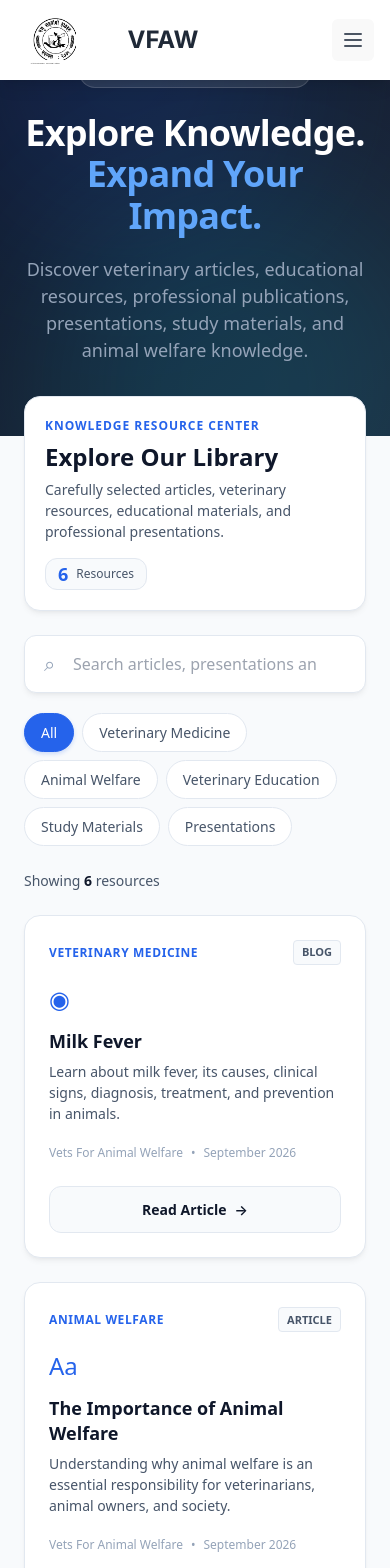
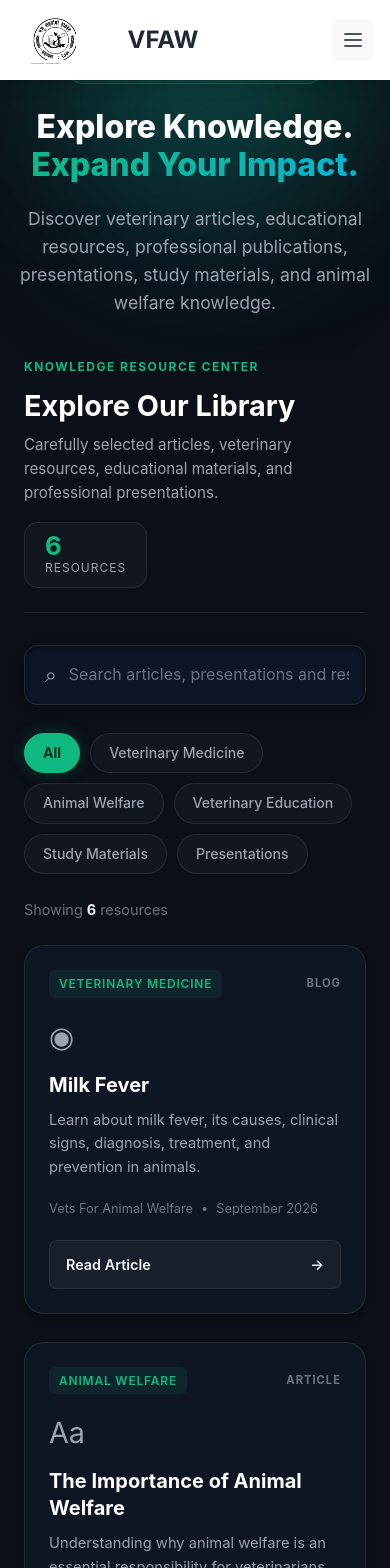
Before and after one commit to VetsForAnimalWelfare/vfaw, a React (Vite) app: page /library in a window 390 px wide. Shown: the top 1568 px of the page. Built offline with nearby package versions, Linux system fonts and the light colour scheme.

Commit message:
Refactor Library.css for design system improvements
Updated CSS variables and styles for design consistency and improved aesthetics. Enhanced layout responsiveness and visual effects.

```diff
--- a/src/Library.css
+++ b/src/Library.css
@@ -1,36 +1,45 @@
 /* =========================================================
-   1. CORE CSS VARIABLES & THEME DEFINITIONS
+   1. DESIGN SYSTEM & ROOT VARIABLES
 ========================================================= */
 :root {
-  --primary-color: #0f172a;
-  --accent-color: #2563eb;
-  --accent-hover: #1d4ed8;
-  --accent-light: rgba(37, 99, 235, 0.08);
-  --bg-main: #f8fafc;
-  --bg-card: #ffffff;
-  --text-primary: #0f172a;
-  --text-secondary: #475569;
-  --text-muted: #94a3b8;
-  --border-color: #e2e8f0;
-  --border-hover: #cbd5e1;
-  --card-shadow: 0 4px 6px -1px rgba(0, 0, 0, 0.05),
-    0 2px 4px -2px rgba(0, 0, 0, 0.05);
-  --card-shadow-hover: 0 20px 25px -5px rgba(0, 0, 0, 0.1),
-    0 8px 10px -6px rgba(0, 0, 0, 0.05);
+  /* Color Palette - Deep Slate, Emerald, and Modern Glass */
+  --bg-dark: #0b0f17;
+  --bg-card: rgba(18, 26, 41, 0.75);
+  --bg-card-hover: rgba(25, 36, 56, 0.9);
+  --bg-glass: rgba(255, 255, 255, 0.03);
+  --bg-overlay: rgba(7, 10, 15, 0.96);
+
+  --accent-primary: #10b981;
+  --accent-glow: rgba(16, 185, 129, 0.25);
+  --accent-secondary: #06b6d4;
+
+  --text-main: #f3f4f6;
+  --text-muted: #9ca3af;
+  --text-dim: #6b7280;
+
+  --border-light: rgba(255, 255, 255, 0.08);
+  --border-focus: rgba(16, 185, 129, 0.5);
+
+  --shadow-sm: 0 4px 6px -1px rgba(0, 0, 0, 0.3);
+  --shadow-3d: 0 12px 24px -4px rgba(0, 0, 0, 0.5), 0 0 20px rgba(16, 185, 129, 0.08);
+  --shadow-glow: 0 0 30px rgba(16, 185, 129, 0.2);
+
   --radius-sm: 8px;
-  --radius-md: 12px;
-  --radius-lg: 16px;
-  --transition-smooth: all 0.25s cubic-bezier(0.4, 0, 0.2, 1);
+  --radius-md: 14px;
+  --radius-lg: 20px;
+
+  --transition-fast: 0.2s cubic-bezier(0.4, 0, 0.2, 1);
+  --transition-smooth: 0.35s cubic-bezier(0.16, 1, 0.3, 1);
 }
 
 /* Base Page Setup */
 .library-page {
-  background-color: var(--bg-main);
   min-height: 100vh;
-  color: var(--text-primary);
-  font-family: system-ui, -apple-system, BlinkMacSystemFont, "Segoe UI", Roboto,
-    Oxygen, Ubuntu, Cantarell, "Open Sans", "Helvetica Neue", sans-serif;
-  line-height: 1.5;
+  background-color: var(--bg-dark);
+  color: var(--text-main);
+  font-family: -apple-system, BlinkMacSystemFont, "Segoe UI", Roboto, Oxygen, Ubuntu, Cantarell, sans-serif;
+  line-height: 1.6;
+  overflow-x: hidden;
 }
 
 /* =========================================================
@@ -38,91 +47,92 @@
 ========================================================= */
 .library-hero {
   position: relative;
-  background: linear-gradient(135deg, #0f172a 0%, #1e293b 100%);
-  color: #ffffff;
-  padding: 5rem 1.5rem 6rem;
+  padding: 80px 24px 60px;
+  text-align: center;
   overflow: hidden;
-  text-align: center;
+  background: radial-gradient(circle at 50% 0%, rgba(16, 185, 129, 0.12), transparent 70%);
 }
 
 .library-hero-background {
   position: absolute;
   top: 0;
   left: 0;
-  right: 0;
-  bottom: 0;
-  overflow: hidden;
+  width: 100%;
+  height: 100%;
   pointer-events: none;
+  z-index: 0;
 }
 
 .hero-orb {
   position: absolute;
   border-radius: 50%;
   filter: blur(80px);
-  opacity: 0.15;
 }
 
 .hero-orb-one {
-  width: 350px;
-  height: 350px;
-  background-color: #2563eb;
+  width: 300px;
+  height: 300px;
+  background: rgba(16, 185, 129, 0.15);
   top: -100px;
-  left: -50px;
+  left: 20%;
 }
 
 .hero-orb-two {
-  width: 400px;
-  height: 400px;
-  background-color: #06b6d4;
-  bottom: -150px;
-  right: -50px;
+  width: 250px;
+  height: 250px;
+  background: rgba(6, 182, 212, 0.12);
+  top: 10px;
+  right: 20%;
 }
 
 .library-hero-content {
   position: relative;
+  z-index: 1;
   max-width: 800px;
   margin: 0 auto;
-  z-index: 1;
 }
 
 .library-badge {
   display: inline-flex;
   align-items: center;
-  gap: 0.5rem;
-  padding: 0.375rem 0.875rem;
-  background: rgba(255, 255, 255, 0.1);
-  border: 1px solid rgba(255, 255, 255, 0.15);
-  border-radius: 50px;
-  font-size: 0.75rem;
+  gap: 8px;
+  padding: 6px 16px;
+  border-radius: 30px;
+  background: rgba(16, 185, 129, 0.08);
+  border: 1px solid rgba(16, 185, 129, 0.25);
+  color: var(--accent-primary);
+  font-size: 0.78rem;
   font-weight: 700;
-  letter-spacing: 0.08em;
-  color: #bfdbfe;
-  margin-bottom: 1.5rem;
+  letter-spacing: 1.5px;
+  margin-bottom: 24px;
 }
 
 .badge-dot {
   width: 6px;
   height: 6px;
-  background-color: #60a5fa;
   border-radius: 50%;
+  background-color: var(--accent-primary);
+  box-shadow: 0 0 8px var(--accent-primary);
 }
 
 .library-hero h1 {
-  font-size: clamp(2.25rem, 5vw, 3.5rem);
+  font-size: 2.8rem;
   font-weight: 800;
-  line-height: 1.15;
-  margin-bottom: 1.25rem;
-  letter-spacing: -0.02em;
+  line-height: 1.2;
+  margin-bottom: 20px;
+  color: #ffffff;
 }
 
 .library-hero h1 span {
-  color: #60a5fa;
+  background: linear-gradient(135deg, #10b981 0%, #06b6d4 100%);
+  -webkit-background-clip: text;
+  -webkit-text-fill-color: transparent;
 }
 
 .library-hero p {
-  font-size: 1.125rem;
-  color: #94a3b8;
-  max-width: 650px;
+  font-size: 1.1rem;
+  color: var(--text-muted);
+  max-width: 640px;
   margin: 0 auto;
 }
 
@@ -130,210 +140,207 @@
    3. MAIN CONTAINER & CONTROLS
 ========================================================= */
 .library-container {
-  max-width: 1200px;
-  margin: -2.5rem auto 4rem;
-  padding: 0 1.5rem;
-  position: relative;
-  z-index: 2;
+  max-width: 1240px;
+  margin: 0 auto;
+  padding: 0 24px 80px;
 }
 
-/* Library Header */
 .library-header {
-  background: var(--bg-card);
-  border: 1px solid var(--border-color);
-  border-radius: var(--radius-lg);
-  padding: 1.75rem 2rem;
   display: flex;
   justify-content: space-between;
-  align-items: center;
-  box-shadow: var(--card-shadow);
-  margin-bottom: 1.5rem;
+  align-items: flex-end;
+  padding-bottom: 24px;
+  border-bottom: 1px solid var(--border-light);
+  margin-bottom: 32px;
 }
 
 .section-small-title {
-  display: block;
   font-size: 0.75rem;
   font-weight: 700;
-  letter-spacing: 0.08em;
-  color: var(--accent-color);
-  margin-bottom: 0.25rem;
+  letter-spacing: 1.5px;
+  color: var(--accent-primary);
+  display: block;
+  margin-bottom: 6px;
 }
 
 .library-heading h2 {
-  font-size: 1.5rem;
+  font-size: 1.8rem;
   font-weight: 700;
-  color: var(--text-primary);
-  margin-bottom: 0.25rem;
+  color: #ffffff;
 }
 
 .library-heading p {
-  font-size: 0.875rem;
-  color: var(--text-secondary);
+  color: var(--text-muted);
+  font-size: 0.95rem;
+  margin-top: 4px;
 }
 
 .library-count {
   display: flex;
   flex-direction: column;
-  align-items: center;
-  justify-content: center;
-  background-color: var(--bg-main);
-  border: 1px solid var(--border-color);
-  padding: 0.5rem 1.25rem;
+  align-items: flex-end;
+  background: var(--bg-glass);
+  padding: 10px 20px;
   border-radius: var(--radius-md);
-  min-width: 90px;
+  border: 1px solid var(--border-light);
 }
 
 .library-count strong {
-  font-size: 1.5rem;
-  font-weight: 800;
-  color: var(--accent-color);
+  font-size: 1.6rem;
+  color: var(--accent-primary);
   line-height: 1;
 }
 
 .library-count span {
   font-size: 0.75rem;
-  color: var(--text-secondary);
-  font-weight: 500;
+  color: var(--text-muted);
+  text-transform: uppercase;
+  letter-spacing: 1px;
 }
 
-/* Search Bar */
+/* Search Bar (3D Effect & Glowing Outline) */
 .library-controls {
-  margin-bottom: 1.25rem;
+  margin-bottom: 28px;
 }
 
 .library-search {
   position: relative;
+  display: flex;
+  align-items: center;
   width: 100%;
+  background: rgba(15, 23, 42, 0.8);
+  border: 1px solid var(--border-light);
+  border-radius: var(--radius-md);
+  box-shadow: inset 0 2px 4px rgba(0, 0, 0, 0.4), 0 4px 12px rgba(0, 0, 0, 0.2);
+  transition: var(--transition-smooth);
+}
+
+.library-search:focus-within {
+  border-color: var(--accent-primary);
+  box-shadow: inset 0 2px 4px rgba(0, 0, 0, 0.3), 0 0 20px var(--accent-glow);
+  transform: translateY(-2px);
 }
 
 .search-icon {
-  position: absolute;
-  left: 1.25rem;
-  top: 50%;
-  transform: translateY(-50%);
-  font-size: 1.25rem;
+  padding-left: 20px;
   color: var(--text-muted);
+  font-size: 1.3rem;
   pointer-events: none;
 }
 
 .library-search input {
   width: 100%;
-  padding: 1rem 3rem 1rem 3rem;
+  padding: 16px 16px 16px 12px;
+  background: transparent;
+  border: none;
+  color: var(--text-main);
   font-size: 1rem;
-  background: var(--bg-card);
-  border: 1px solid var(--border-color);
-  border-radius: var(--radius-md);
-  color: var(--text-primary);
-  box-shadow: var(--card-shadow);
-  transition: var(--transition-smooth);
+  outline: none;
 }
 
-.library-search input:focus {
-  outline: none;
-  border-color: var(--accent-color);
-  box-shadow: 0 0 0 3px rgba(37, 99, 235, 0.15);
+.library-search input::placeholder {
+  color: var(--text-dim);
 }
 
 .clear-search {
-  position: absolute;
-  right: 1rem;
-  top: 50%;
-  transform: translateY(-50%);
-  background: none;
+  background: transparent;
   border: none;
-  font-size: 1.25rem;
   color: var(--text-muted);
+  font-size: 1.3rem;
+  padding: 0 20px;
   cursor: pointer;
-  padding: 0.25rem;
-  line-height: 1;
+  transition: var(--transition-fast);
 }
 
 .clear-search:hover {
-  color: var(--text-primary);
+  color: var(--text-main);
 }
 
-/* Category Filters */
+/* Category Filter Chips */
 .category-filter {
   display: flex;
   flex-wrap: wrap;
-  gap: 0.5rem;
-  margin-bottom: 1.5rem;
+  gap: 10px;
+  margin-bottom: 24px;
 }
 
 .category-filter button {
-  background: var(--bg-card);
-  border: 1px solid var(--border-color);
-  color: var(--text-secondary);
-  padding: 0.5rem 1rem;
-  border-radius: 50px;
-  font-size: 0.875rem;
+  background: var(--bg-glass);
+  border: 1px solid var(--border-light);
+  color: var(--text-muted);
+  padding: 8px 18px;
+  border-radius: 30px;
+  font-size: 0.88rem;
   font-weight: 500;
   cursor: pointer;
-  transition: var(--transition-smooth);
+  transition: var(--transition-fast);
 }
 
 .category-filter button:hover {
-  border-color: var(--border-hover);
-  color: var(--text-primary);
+  border-color: rgba(255, 255, 255, 0.2);
+  color: var(--text-main);
+  transform: translateY(-1px);
 }
 
 .category-filter button.active {
-  background-color: var(--accent-color);
-  border-color: var(--accent-color);
-  color: #ffffff;
-  box-shadow: 0 2px 4px rgba(37, 99, 235, 0.2);
+  background: var(--accent-primary);
+  border-color: var(--accent-primary);
+  color: #052e16;
+  font-weight: 700;
+  box-shadow: 0 0 15px var(--accent-glow);
 }
 
-/* Results Info */
 .library-results {
-  font-size: 0.875rem;
-  color: var(--text-secondary);
-  margin-bottom: 1.5rem;
+  font-size: 0.9rem;
+  color: var(--text-dim);
+  margin-bottom: 24px;
 }
 
 .library-results strong {
-  color: var(--text-primary);
+  color: var(--text-main);
 }
 
 /* =========================================================
-   4. RESOURCE CARDS GRID & HOVER EFFECTS
+   4. RESOURCE CARD GRID (3D LIFT & HOVER)
 ========================================================= */
 .library-grid {
   display: grid;
   grid-template-columns: repeat(auto-fill, minmax(320px, 1fr));
-  gap: 1.5rem;
+  gap: 28px;
 }
 
 .library-card {
   position: relative;
   background: var(--bg-card);
-  border: 1px solid var(--border-color);
+  border: 1px solid var(--border-light);
   border-radius: var(--radius-lg);
-  padding: 1.5rem;
+  padding: 24px;
   display: flex;
   flex-direction: column;
   justify-content: space-between;
-  box-shadow: var(--card-shadow);
+  backdrop-filter: blur(12px);
+  box-shadow: var(--shadow-sm);
   transition: var(--transition-smooth);
   overflow: hidden;
+}
+
+/* Entire Card Hover Transformation */
+.library-card:hover {
+  transform: translateY(-8px) scale(1.01);
+  background: var(--bg-card-hover);
+  border-color: var(--accent-glow);
+  box-shadow: var(--shadow-3d);
 }
 
 .card-glow {
   position: absolute;
   top: 0;
   left: 0;
-  width: 100%;
-  height: 4px;
-  background: linear-gradient(90deg, var(--accent-color), #06b6d4);
+  right: 0;
+  height: 3px;
+  background: linear-gradient(90deg, var(--accent-primary), var(--accent-secondary));
   opacity: 0;
-  transition: var(--transition-smooth);
-}
-
-/* 3D Lift and Card Hover State */
-.library-card:hover {
-  transform: translateY(-6px);
-  border-color: var(--border-hover);
-  box-shadow: var(--card-shadow-hover);
+  transition: var(--transition-fast);
 }
 
 .library-card:hover .card-glow {
@@ -344,50 +351,51 @@
   display: flex;
   justify-content: space-between;
   align-items: center;
-  margin-bottom: 1rem;
+  margin-bottom: 16px;
 }
 
 .article-category {
   font-size: 0.75rem;
   font-weight: 600;
-  color: var(--accent-color);
   text-transform: uppercase;
-  letter-spacing: 0.05em;
+  letter-spacing: 0.8px;
+  color: var(--accent-primary);
+  background: rgba(16, 185, 129, 0.08);
+  padding: 4px 10px;
+  border-radius: 6px;
 }
 
 .article-type {
-  font-size: 0.6875rem;
+  font-size: 0.7rem;
   font-weight: 700;
-  background-color: var(--bg-main);
-  border: 1px solid var(--border-color);
-  color: var(--text-secondary);
-  padding: 0.2rem 0.5rem;
-  border-radius: 4px;
+  letter-spacing: 1px;
+  color: var(--text-dim);
 }
 
 .card-icon {
-  font-size: 1.5rem;
-  margin-bottom: 0.75rem;
-  color: var(--accent-color);
+  font-size: 1.8rem;
+  color: var(--text-muted);
+  margin-bottom: 12px;
+  transition: var(--transition-fast);
 }
 
-.card-content {
-  flex: 1;
+.library-card:hover .card-icon {
+  color: var(--accent-primary);
+  transform: scale(1.1);
 }
 
 .card-content h3 {
-  font-size: 1.125rem;
+  font-size: 1.25rem;
   font-weight: 700;
+  color: #ffffff;
+  margin-bottom: 10px;
   line-height: 1.35;
-  color: var(--text-primary);
-  margin-bottom: 0.5rem;
 }
 
 .card-content p {
-  font-size: 0.875rem;
-  color: var(--text-secondary);
-  line-height: 1.5;
-  margin-bottom: 1.25rem;
+  font-size: 0.92rem;
+  color: var(--text-muted);
+  margin-bottom: 20px;
   display: -webkit-box;
   -webkit-line-clamp: 3;
   -webkit-box-orient: vertical;
@@ -397,89 +405,81 @@
 .article-meta {
   display: flex;
   align-items: center;
-  gap: 0.5rem;
-  font-size: 0.75rem;
-  color: var(--text-muted);
-  margin-bottom: 1.5rem;
+  gap: 8px;
+  font-size: 0.8rem;
+  color: var(--text-dim);
+  margin-bottom: 20px;
 }
 
 /* Card Button */
 .read-button {
   width: 100%;
   display: flex;
+  justify-content: space-between;
   align-items: center;
-  justify-content: center;
-  gap: 0.5rem;
-  padding: 0.75rem 1rem;
-  background-color: var(--bg-main);
-  border: 1px solid var(--border-color);
-  border-radius: var(--radius-md);
-  color: var(--text-primary);
-  font-size: 0.875rem;
+  background: rgba(255, 255, 255, 0.04);
+  border: 1px solid var(--border-light);
+  color: var(--text-main);
+  padding: 12px 16px;
+  border-radius: var(--radius-sm);
   font-weight: 600;
+  font-size: 0.9rem;
   cursor: pointer;
-  transition: var(--transition-smooth);
+  transition: var(--transition-fast);
+}
+
+.library-card:hover .read-button {
+  background: var(--accent-primary);
+  border-color: var(--accent-primary);
+  color: #052e16;
 }
 
 .button-arrow {
-  transition: transform 0.2s ease;
-}
-
-.library-card:hover .read-button {
-  background-color: var(--accent-color);
-  border-color: var(--accent-color);
-  color: #ffffff;
+  transition: transform var(--transition-fast);
 }
 
 .library-card:hover .button-arrow {
   transform: translateX(4px);
 }
 
-/* No Results Container */
+/* No Results State */
 .no-results {
   text-align: center;
-  padding: 4rem 2rem;
+  padding: 60px 20px;
   background: var(--bg-card);
-  border: 1px dashed var(--border-color);
   border-radius: var(--radius-lg);
+  border: 1px dashed var(--border-light);
 }
 
 .no-results-icon {
-  font-size: 2.5rem;
-  color: var(--text-muted);
-  margin-bottom: 1rem;
+  font-size: 3rem;
+  color: var(--text-dim);
+  margin-bottom: 12px;
 }
 
 .no-results h3 {
-  font-size: 1.25rem;
-  font-weight: 700;
-  margin-bottom: 0.5rem;
+  font-size: 1.4rem;
+  color: #ffffff;
+  margin-bottom: 8px;
 }
 
 .no-results p {
-  color: var(--text-secondary);
-  font-size: 0.875rem;
-  margin-bottom: 1.5rem;
+  color: var(--text-muted);
+  margin-bottom: 20px;
 }
 
 .no-results button {
-  background: var(--accent-color);
-  color: #ffffff;
+  background: var(--accent-primary);
+  color: #052e16;
   border: none;
-  padding: 0.625rem 1.25rem;
-  border-radius: var(--radius-md);
-  font-size: 0.875rem;
-  font-weight: 600;
+  padding: 10px 20px;
+  border-radius: 30px;
+  font-weight: 700;
   cursor: pointer;
-  transition: var(--transition-smooth);
-}
-
-.no-results button:hover {
-  background: var(--accent-hover);
 }
 
 /* =========================================================
-   5. FULL-SCREEN READER OVERLAYS
+   5. FULLSCREEN READER OVERLAY & MODAL VIEWS
 ========================================================= */
 .reader-overlay {
   position: fixed;
@@ -487,264 +487,255 @@
   left: 0;
   width: 100vw;
   height: 100vh;
-  background-color: #ffffff;
-  z-index: 1000;
+  background-color: var(--bg-overlay);
+  backdrop-filter: blur(20px);
+  z-index: 9999;
   display: flex;
   flex-direction: column;
-  overflow: hidden;
+  animation: fadeIn 0.25s ease-out forwards;
 }
 
-/* Reader Navigation Header */
+@keyframes fadeIn {
+  from { opacity: 0; transform: scale(0.99); }
+  to { opacity: 1; transform: scale(1); }
+}
+
+/* Reader Header */
 .reader-header {
   height: 64px;
-  background-color: var(--primary-color);
-  color: #ffffff;
+  padding: 0 24px;
   display: flex;
+  justify-content: space-between;
   align-items: center;
-  justify-content: space-between;
-  padding: 0 1.5rem;
-  border-bottom: 1px solid rgba(255, 255, 255, 0.1);
+  border-bottom: 1px solid var(--border-light);
+  background: rgba(11, 15, 23, 0.8);
   flex-shrink: 0;
 }
 
 .reader-brand {
   display: flex;
   align-items: center;
-  gap: 0.75rem;
+  gap: 12px;
 }
 
 .reader-logo {
-  font-weight: 800;
-  font-size: 1.125rem;
-  letter-spacing: 0.05em;
-  color: #ffffff;
+  font-weight: 900;
+  letter-spacing: 1px;
+  color: var(--accent-primary);
 }
 
 .reader-divider {
   width: 1px;
   height: 16px;
-  background-color: rgba(255, 255, 255, 0.2);
+  background-color: var(--border-light);
 }
 
 .reader-section {
-  font-size: 0.75rem;
-  font-weight: 600;
-  letter-spacing: 0.05em;
-  color: #94a3b8;
+  font-size: 0.8rem;
+  letter-spacing: 1px;
+  color: var(--text-muted);
 }
 
 .reader-actions {
   display: flex;
   align-items: center;
-  gap: 1rem;
+  gap: 16px;
 }
 
 .download-button {
-  background-color: var(--accent-color);
-  color: #ffffff;
-  padding: 0.5rem 1rem;
+  background: var(--accent-primary);
+  color: #052e16;
+  text-decoration: none;
+  padding: 8px 16px;
   border-radius: var(--radius-sm);
-  font-size: 0.875rem;
-  font-weight: 600;
-  text-decoration: none;
-  transition: var(--transition-smooth);
+  font-size: 0.85rem;
+  font-weight: 700;
+  transition: var(--transition-fast);
 }
 
 .download-button:hover {
-  background-color: var(--accent-hover);
+  box-shadow: 0 0 15px var(--accent-glow);
+  transform: translateY(-1px);
 }
 
 .reader-close {
-  background: rgba(255, 255, 255, 0.1);
+  background: transparent;
   border: none;
-  color: #ffffff;
-  font-size: 1.5rem;
-  width: 36px;
-  height: 36px;
-  border-radius: 50%;
-  display: flex;
-  align-items: center;
-  justify-content: center;
+  color: var(--text-muted);
+  font-size: 2rem;
   cursor: pointer;
-  transition: var(--transition-smooth);
+  line-height: 1;
+  padding: 4px 8px;
+  transition: var(--transition-fast);
 }
 
 .reader-close:hover {
-  background: rgba(255, 255, 255, 0.2);
+  color: #ffffff;
 }
 
-/* Distraction-Free Article Reader */
+/* ---------------------------------------------------------
+   A. Written Article Mode (Distraction-Free)
+--------------------------------------------------------- */
 .fullscreen-article {
   flex: 1;
   overflow-y: auto;
-  background-color: #ffffff;
-  padding: 3rem 1.5rem;
+  padding: 40px 20px 80px;
 }
 
 .reading-container {
-  max-width: 720px;
+  max-width: 740px;
   margin: 0 auto;
 }
 
 .reading-category {
-  font-size: 0.875rem;
+  font-size: 0.85rem;
+  color: var(--accent-primary);
   font-weight: 700;
-  color: var(--accent-color);
   text-transform: uppercase;
-  letter-spacing: 0.05em;
-  margin-bottom: 0.75rem;
+  margin-bottom: 12px;
 }
 
 .reading-container h1 {
-  font-size: clamp(2rem, 4vw, 2.75rem);
-  font-weight: 800;
-  color: var(--text-primary);
-  line-height: 1.2;
-  margin-bottom: 1rem;
+  font-size: 2.5rem;
+  color: #ffffff;
+  line-height: 1.25;
+  margin-bottom: 16px;
 }
 
 .reading-excerpt {
-  font-size: 1.25rem;
-  color: var(--text-secondary);
-  line-height: 1.6;
-  margin-bottom: 1.5rem;
+  font-size: 1.2rem;
+  color: var(--text-muted);
+  line-height: 1.5;
+  margin-bottom: 24px;
 }
 
 .reading-meta {
   display: flex;
   align-items: center;
-  gap: 0.5rem;
-  font-size: 0.875rem;
-  color: var(--text-muted);
+  gap: 10px;
+  font-size: 0.9rem;
+  color: var(--text-dim);
 }
 
 .reading-line {
   height: 1px;
-  background-color: var(--border-color);
-  margin: 2rem 0;
+  background: var(--border-light);
+  margin: 32px 0;
 }
 
-/* Rendered Article Body Styles */
 .article-body {
-  font-size: 1.125rem;
+  color: var(--text-main);
+  font-size: 1.1rem;
   line-height: 1.8;
-  color: #334155;
 }
 
 .article-body h2 {
-  font-size: 1.5rem;
-  font-weight: 700;
-  color: var(--text-primary);
-  margin: 2rem 0 1rem;
+  font-size: 1.6rem;
+  color: #ffffff;
+  margin: 36px 0 16px;
 }
 
 .article-body p {
-  margin-bottom: 1.5rem;
+  margin-bottom: 20px;
+  color: #d1d5db;
 }
 
 .article-body ul {
-  margin-bottom: 1.5rem;
-  padding-left: 1.5rem;
+  margin: 0 0 24px 24px;
+  color: #d1d5db;
 }
 
 .article-body li {
-  margin-bottom: 0.5rem;
+  margin-bottom: 8px;
 }
 
-/* Blogger Overlay Frame */
-.fullscreen-blog {
-  flex: 1;
-  width: 100%;
-  height: calc(100vh - 64px);
-}
-
-.fullscreen-blog-frame {
-  width: 100%;
-  height: 100%;
-  border: none;
-}
-
-/* PDF Viewer Frame */
+/* ---------------------------------------------------------
+   B. Embedded Blogger Mode & PDF Viewers
+--------------------------------------------------------- */
+.fullscreen-blog,
 .fullscreen-pdf {
   flex: 1;
   display: flex;
   flex-direction: column;
-  background-color: #525659;
+  width: 100%;
+  height: calc(100vh - 64px);
+  background: #000;
 }
 
 .reader-title-area {
-  background-color: #1e293b;
-  color: #ffffff;
-  padding: 0.75rem 1.5rem;
-  border-bottom: 1px solid rgba(255, 255, 255, 0.1);
+  padding: 12px 24px;
+  background: var(--bg-dark);
+  border-bottom: 1px solid var(--border-light);
 }
 
 .reader-title-area span {
   font-size: 0.75rem;
-  color: #60a5fa;
+  color: var(--accent-primary);
   text-transform: uppercase;
-  font-weight: 600;
 }
 
 .reader-title-area h1 {
-  font-size: 1rem;
-  font-weight: 600;
+  font-size: 1.1rem;
+  color: #ffffff;
+  margin: 0;
 }
 
+.fullscreen-blog-frame,
 .fullscreen-pdf-frame {
-  flex: 1;
   width: 100%;
   height: 100%;
   border: none;
+  background: #ffffff;
 }
 
-/* Google Slides Presentation Viewer */
+/* ---------------------------------------------------------
+   C. Google Slides Presentation Mode
+--------------------------------------------------------- */
 .fullscreen-presentation {
   flex: 1;
   display: flex;
   flex-direction: column;
-  background-color: #0f172a;
+  height: calc(100vh - 64px);
+  background: #05070a;
 }
 
 .presentation-toolbar {
-  background-color: #1e293b;
-  color: #ffffff;
-  padding: 0.75rem 1.5rem;
   display: flex;
   justify-content: space-between;
   align-items: center;
+  padding: 12px 24px;
+  background: rgba(15, 23, 42, 0.9);
+  border-bottom: 1px solid var(--border-light);
 }
 
 .presentation-info span {
+  font-size: 0.75rem;
+  color: var(--accent-primary);
   display: block;
-  font-size: 0.75rem;
-  color: #60a5fa;
-  text-transform: uppercase;
-  font-weight: 600;
 }
 
 .presentation-info strong {
-  font-size: 0.9375rem;
-  font-weight: 600;
+  color: #ffffff;
+  font-size: 0.95rem;
 }
 
 .presentation-fullscreen-button {
-  background-color: rgba(255, 255, 255, 0.1);
-  border: 1px solid rgba(255, 255, 255, 0.2);
-  color: #ffffff;
-  padding: 0.375rem 0.75rem;
-  border-radius: var(--radius-sm);
-  font-size: 0.8125rem;
-  font-weight: 600;
   display: flex;
   align-items: center;
-  gap: 0.375rem;
+  gap: 8px;
+  background: var(--bg-glass);
+  border: 1px solid var(--border-light);
+  color: var(--text-main);
+  padding: 8px 14px;
+  border-radius: var(--radius-sm);
+  font-size: 0.85rem;
   cursor: pointer;
-  transition: var(--transition-smooth);
+  transition: var(--transition-fast);
 }
 
 .presentation-fullscreen-button:hover {
-  background-color: rgba(255, 255, 255, 0.2);
+  background: rgba(255, 255, 255, 0.1);
+  border-color: rgba(255, 255, 255, 0.3);
 }
 
 .presentation-container {
@@ -754,6 +745,7 @@
   display: flex;
   align-items: center;
   justify-content: center;
+  background: #000000;
 }
 
 .presentation-frame {
@@ -763,47 +755,43 @@
 }
 
 /* =========================================================
-   6. RESPONSIVE DESIGN (MOBILE & TABLET)
+   6. RESPONSIVE BREAKPOINTS
 ========================================================= */
 @media (max-width: 768px) {
   .library-hero {
-    padding: 3.5rem 1rem 4.5rem;
+    padding: 50px 16px 40px;
+  }
+
+  .library-hero h1 {
+    font-size: 2rem;
   }
 
   .library-header {
     flex-direction: column;
     align-items: flex-start;
-    gap: 1rem;
-    padding: 1.25rem;
+    gap: 16px;
   }
 
   .library-count {
-    align-self: flex-start;
-    flex-direction: row;
-    gap: 0.5rem;
-    min-width: auto;
-    padding: 0.375rem 0.75rem;
-  }
-
-  .library-count strong {
-    font-size: 1.125rem;
+    align-items: flex-start;
   }
 
   .library-grid {
     grid-template-columns: 1fr;
   }
 
-  .fullscreen-article {
-    padding: 1.5rem 1rem;
+  .reading-container h1 {
+    font-size: 1.8rem;
   }
 
   .presentation-toolbar {
     flex-direction: column;
     align-items: flex-start;
-    gap: 0.5rem;
+    gap: 10px;
   }
 
   .presentation-fullscreen-button {
-    align-self: flex-end;
+    width: 100%;
+    justify-content: center;
   }
 }
```
